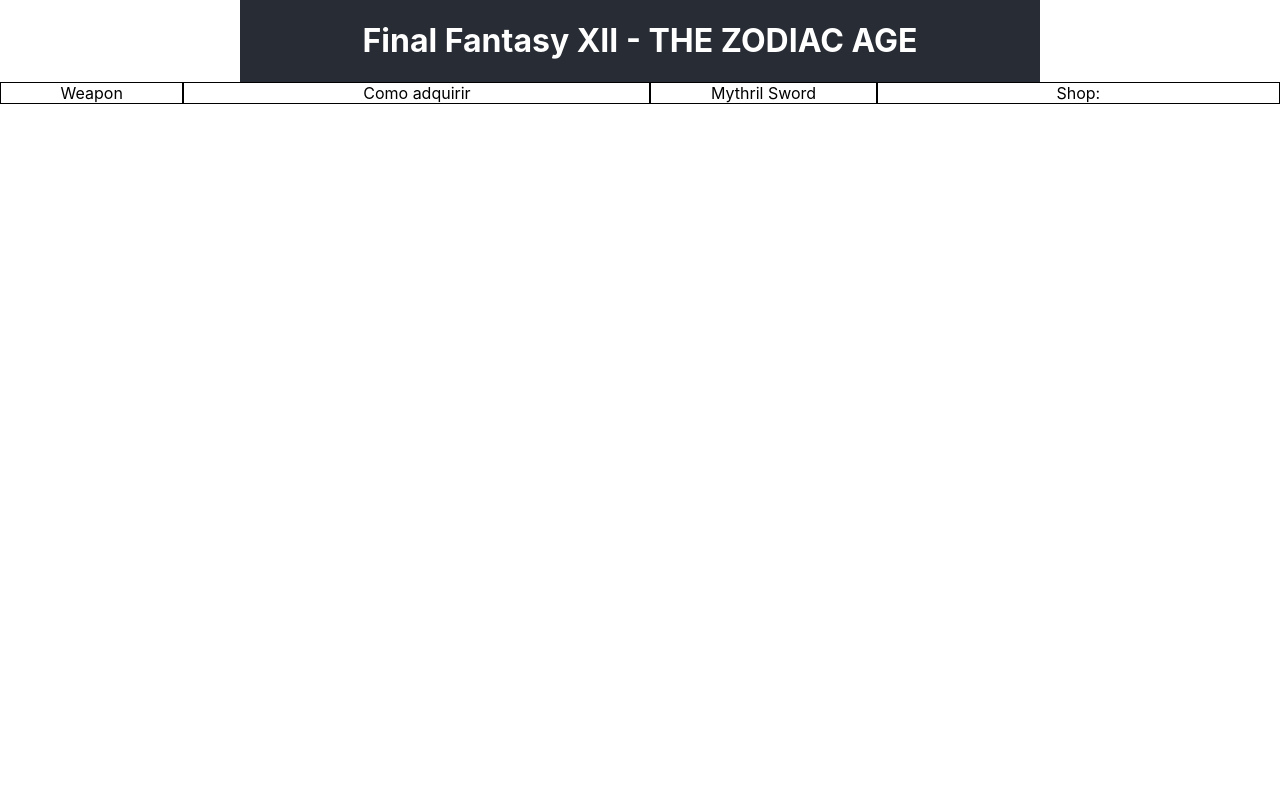
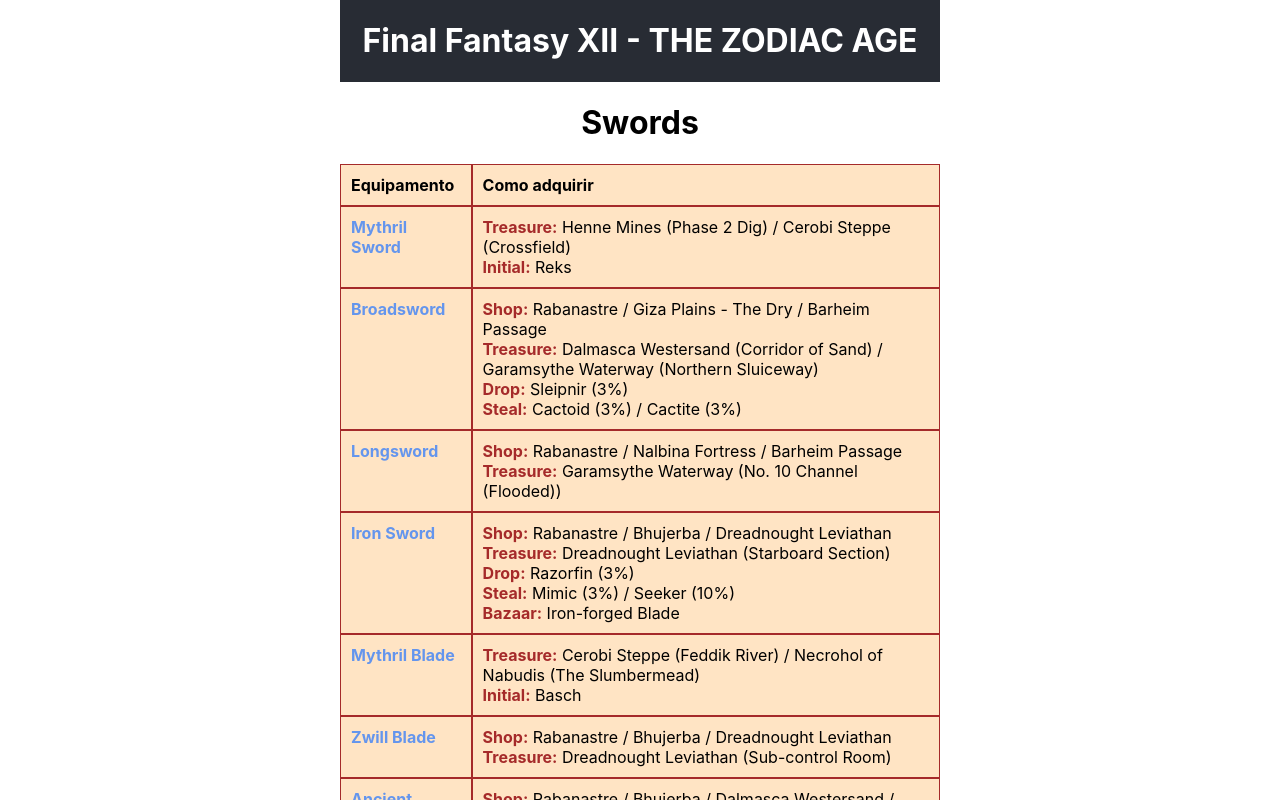
Before and after one commit to AndersonCGAntunes/site-final-fantasy-xii, a React (Create React App) app: page / in a window 1280 px wide. Shown: the top 800 px of the page. Built offline with nearby package versions, Linux system fonts and the light colour scheme.

Commit message:
Componente reusável concluído

```diff
--- a/src/App.css
+++ b/src/App.css
@@ -5,7 +5,7 @@
 .App-header {
   background-color: #282c34;
   min-height: 5vh;
-  width: 100vh;
+  width: 600px;
   display: flex;
   flex-direction: row;
   align-items: top;
@@ -15,19 +15,43 @@
   margin: 0 auto;
 }
 
-.Tipo-equipamento {
-  display: flex;
-  justify-content: space-around;
-  flex-wrap: wrap;
+.Container-equipamento {
+  width: 600px;
+  margin: 0 auto;
 }
 
-.Equipamento {
-  border: 1px solid black;
-  flex-grow: 1;
-  align-self: flex-start;
+section {
+  display: table;
+  width: 100%;
 }
 
-.Descricao {
-  border: 1px solid black;
-  flex-grow: 3;
+section > * {
+  display: table-row;
 }
+
+section .col {
+  display: table-cell;
+  background-color: bisque;
+  text-align: left;
+  padding: 10px;
+  border: 1px solid brown;
+}
+
+.cabecalho {
+  font-weight: bolder;
+}
+
+.corpo {
+  text-align: left;
+  background-color: aquamarine;
+  border-top: 1px solid brown;
+}
+
+.destaque {
+  color: brown;
+  font-weight: bolder;
+}
+
+.nomeador {
+  color: cornflowerblue;
+}
--- a/src/Principal.js
+++ b/src/Principal.js
@@ -1,17 +1,37 @@
 import './App.css';
-import {daggers, swords} from './Database';
+import { swords } from './Database';
+import React from "react";
 
 function Principal() {
-    const vetor = ["Shop: "];
+    return Reusa(swords, "Swords");
+}
+
+function Reusa(conjunto, tipo) {
     return(
         <div className="Container-equipamento">
-            <div className="Tipo-equipamento">
-                <div className="Equipamento">Weapon</div>
-                <div className="Descricao">Como adquirir</div>
-                <div className='Equipamento' >{swords[0].Nome}</div>
-                <div className="Descricao">{vetor[0]}</div>
-            </div>
-        </div>
+        <h1>{tipo}</h1>
+        <section>
+            <header className='cabecalho'>
+                <div className='col'>Equipamento</div>
+                <div className='col'>Como adquirir</div>
+            </header>
+            {conjunto.map((element, index0) => {
+                return(
+                    <div key={index0} className='row'>
+                        <div className='col'>
+                            <span className='destaque nomeador'>{element.Nome}</span>
+                        </div>
+                        <div className='col'>
+                            {Object.keys(element).map((espada, index) => {
+                                return element[espada] !== "" ?
+                                index !== 0 ? <div key={index}><span className='destaque'>{espada}:</span> {element[espada]}</div> : "" : "";
+                            })}
+                        </div>
+                    </div>
+                )
+            })}
+        </section>
+    </div>
     );
 }
 
```
